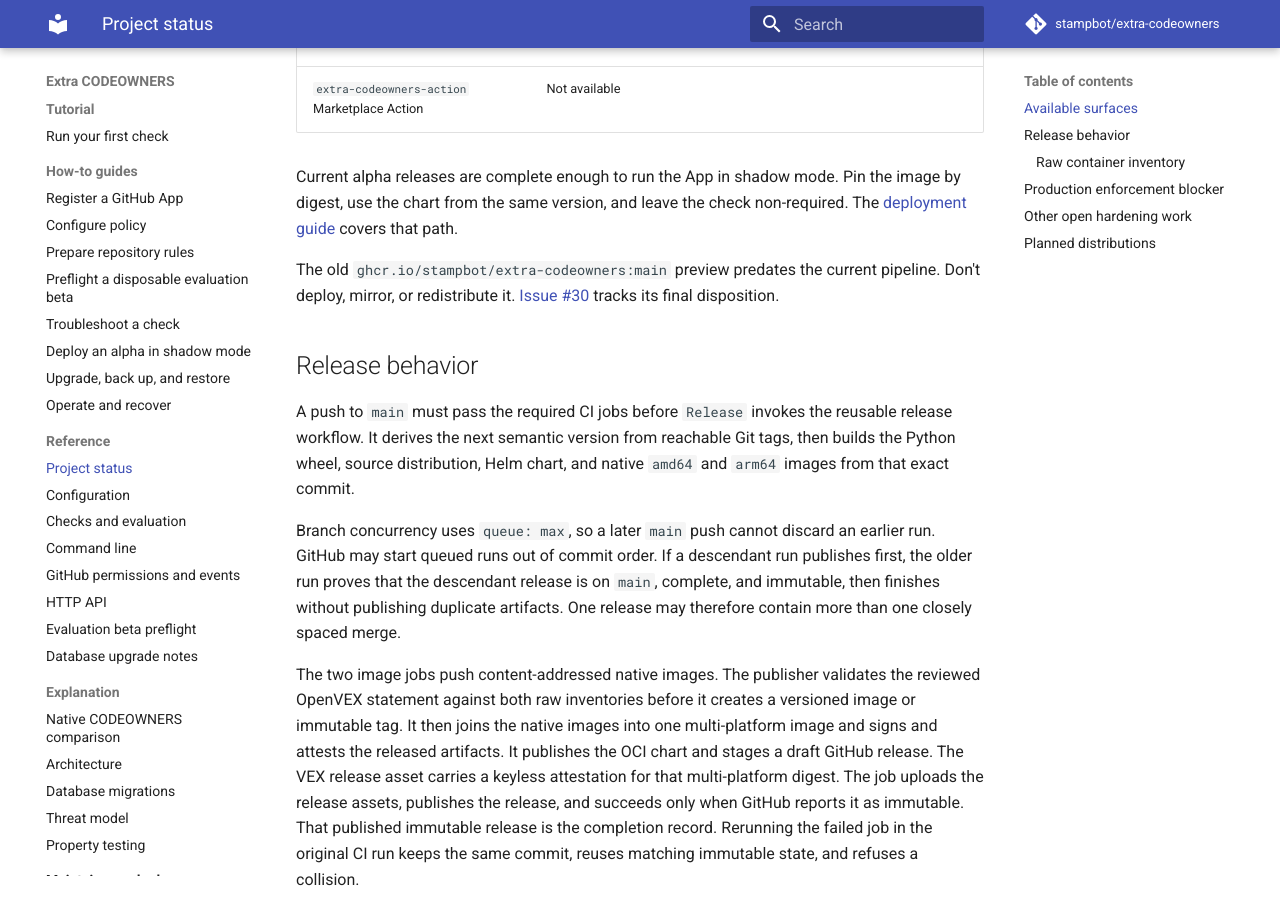
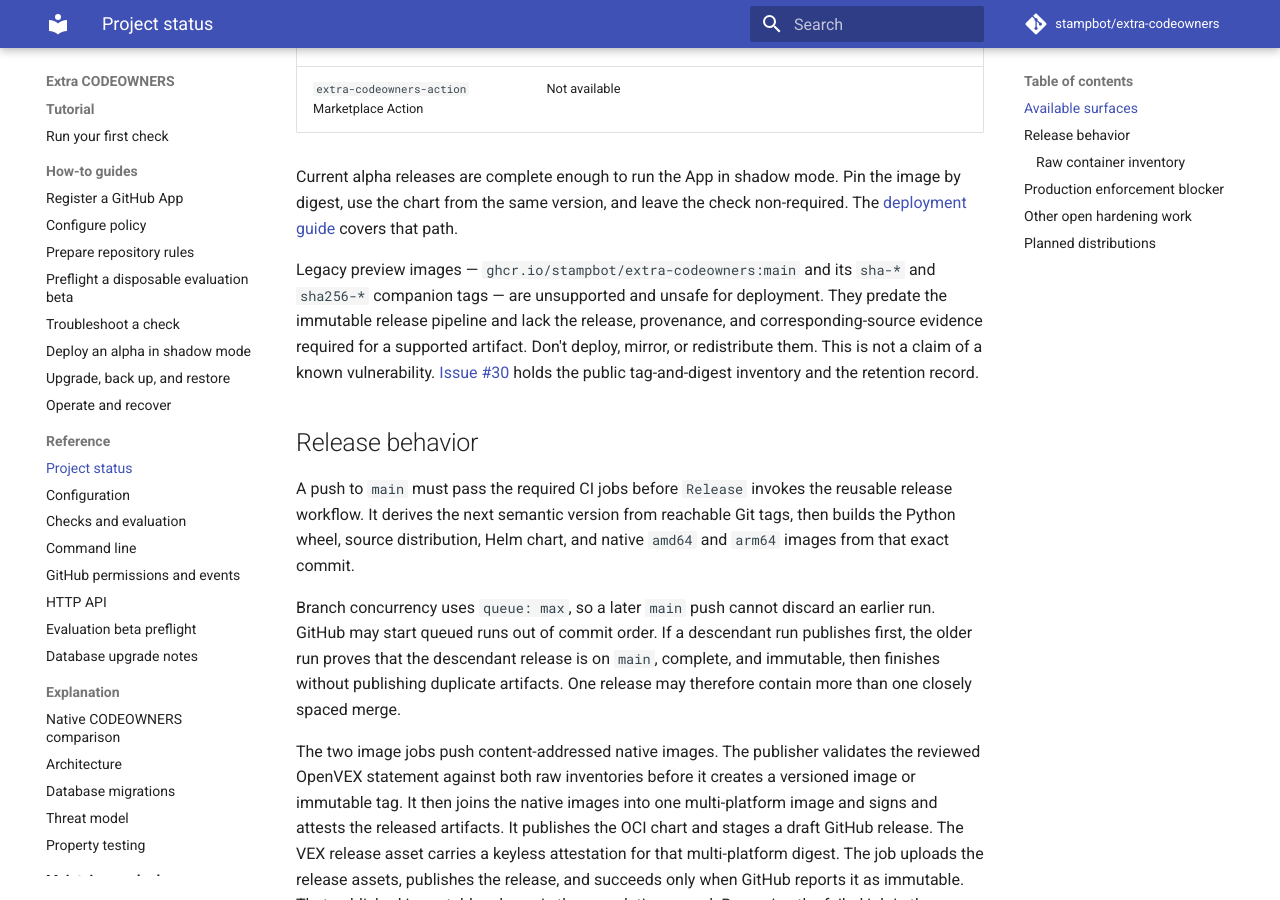
Before and after one commit to stampbot/extra-codeowners, an MkDocs documentation site: the page built from docs/reference/project-status.md, in a window 1280 px wide and 900 px high, scrolled down 834 px. Built offline with MkDocs 1.6.1 and Material for MkDocs 9.7.7, drawn with Linux system fonts in a browser that asks for light colours; comment, search, counter and statistics services are not loaded.

Commit message:
docs(security): warn against legacy preview images (#180)
Signed-off-by: Danny Sauer <github@dannysauer.com>

```diff
--- a/docs/reference/project-status.md
+++ b/docs/reference/project-status.md
@@ -25,9 +25,13 @@ Current alpha releases are complete enough to run the App in shadow mode. Pin
 the image by digest, use the chart from the same version, and leave the check
 non-required. The [deployment guide](../how-to/deploy.md) covers that path.
 
-The old `ghcr.io/stampbot/extra-codeowners:main` preview predates the current
-pipeline. Don't deploy, mirror, or redistribute it. [Issue #30][issue-30]
-tracks its final disposition.
+Legacy preview images — `ghcr.io/stampbot/extra-codeowners:main` and its
+`sha-*` and `sha256-*` companion tags — are unsupported and unsafe for
+deployment. They predate the immutable release pipeline and lack the release,
+provenance, and corresponding-source evidence required for a supported
+artifact. Don't deploy, mirror, or redistribute them. This is not a claim of a
+known vulnerability. [Issue #30][issue-30] holds the public tag-and-digest
+inventory and the retention record.
 
 ## Release behavior
 
```
Also changed, not shown: README.md (+6 -2 lines), SECURITY.md (+5 -2 lines), charts/extra-codeowners/README.md (+3 -3 lines), docs/how-to/deploy.md (+3 -2 lines), docs/index.md (+4 -3 lines).
